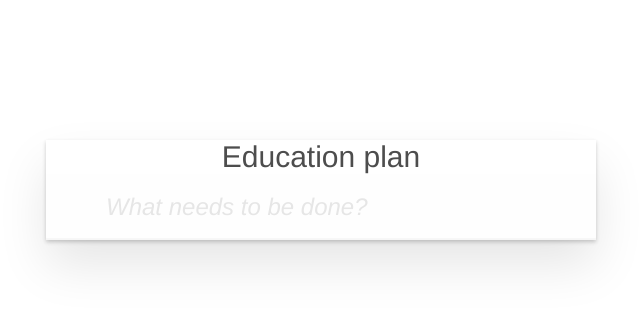
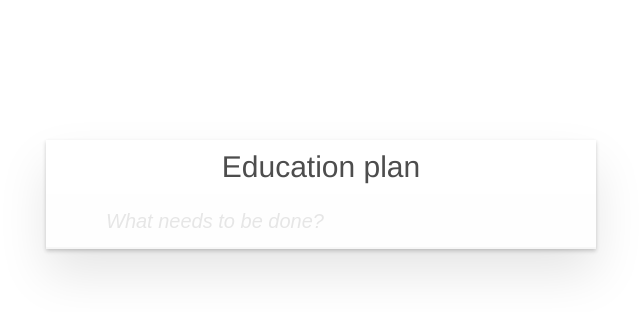
Before and after one commit to Purofox/circus-with-horses, a Vue app: page / in a window 1280 px wide. Shown: the top 312 px of the page, without its empty margins (319-959 px from the left). Built offline with nearby package versions, Linux system fonts and the light colour scheme.

Commit message:
Add vue-config. Fix some styles

```diff
--- a/src/components/ToDoList/ToDoList.vue
+++ b/src/components/ToDoList/ToDoList.vue
@@ -230,6 +230,7 @@
     font-size: 30px;
     font-weight: 100;
     margin: 0;
+    padding: 10px 0;
     text-align: center;
   }
 
@@ -238,10 +239,7 @@
     border: 1px solid #999;
     box-sizing: border-box;
     color: inherit;
-    font-size: 24px;
-    font-family: inherit;
-    font-weight: inherit;
-    line-height: 1.4em;
+    font-size: 20px;
     margin: 0;
     padding: 6px;
     position: relative;
@@ -300,7 +298,7 @@
 
   .todo-list li {
     position: relative;
-    font-size: 24px;
+    font-size: 20px;
     border-bottom: 1px solid #ededed;
   }
 
@@ -325,16 +323,14 @@
   }
 
   .todo-list li .toggle {
+    border: none;
+    bottom: 0;
+    height: auto;
+    margin: auto 0;
+    position: absolute;
     text-align: center;
+    top: 0;
     width: 40px;
-    height: auto;
-    position: absolute;
-    top: 0;
-    bottom: 0;
-    margin: auto 0;
-    border: none; /* Mobile Safari */
-    -webkit-appearance: none;
-    appearance: none;
   }
 
   .todo-list li .toggle {
--- /dev/null
+++ b/vue.config.js
@@ -0,0 +1,3 @@
+module.exports = {
+    publicPath: ''
+}
```
